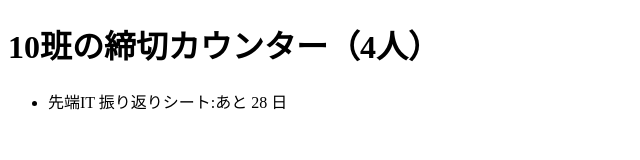
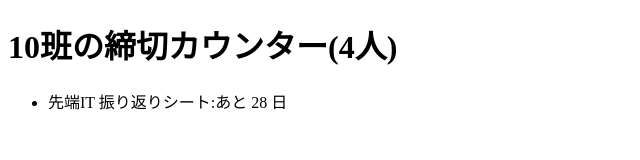
Before and after one commit to neec-sentan-it-2026/team10-deadline, a website: page public/index.html in a window 1280 px wide. Shown: the whole page, without its empty margins (0-640 px from the left). Drawn offline with Linux system fonts and the light colour scheme.

Commit message:
h1行の最後に「(4人)」を追加した

```diff
--- a/public/index.html
+++ b/public/index.html
@@ -6,7 +6,7 @@
   <title>締切カウンター</title>
 </head>
 <body>
-  <h1>10班の締切カウンター（4人）</h1>
+  <h1>10班の締切カウンター(4人)</h1>
   <ul id="list"></ul>
   <script type="module">
     import { daysUntil } from './deadline.js';
```
